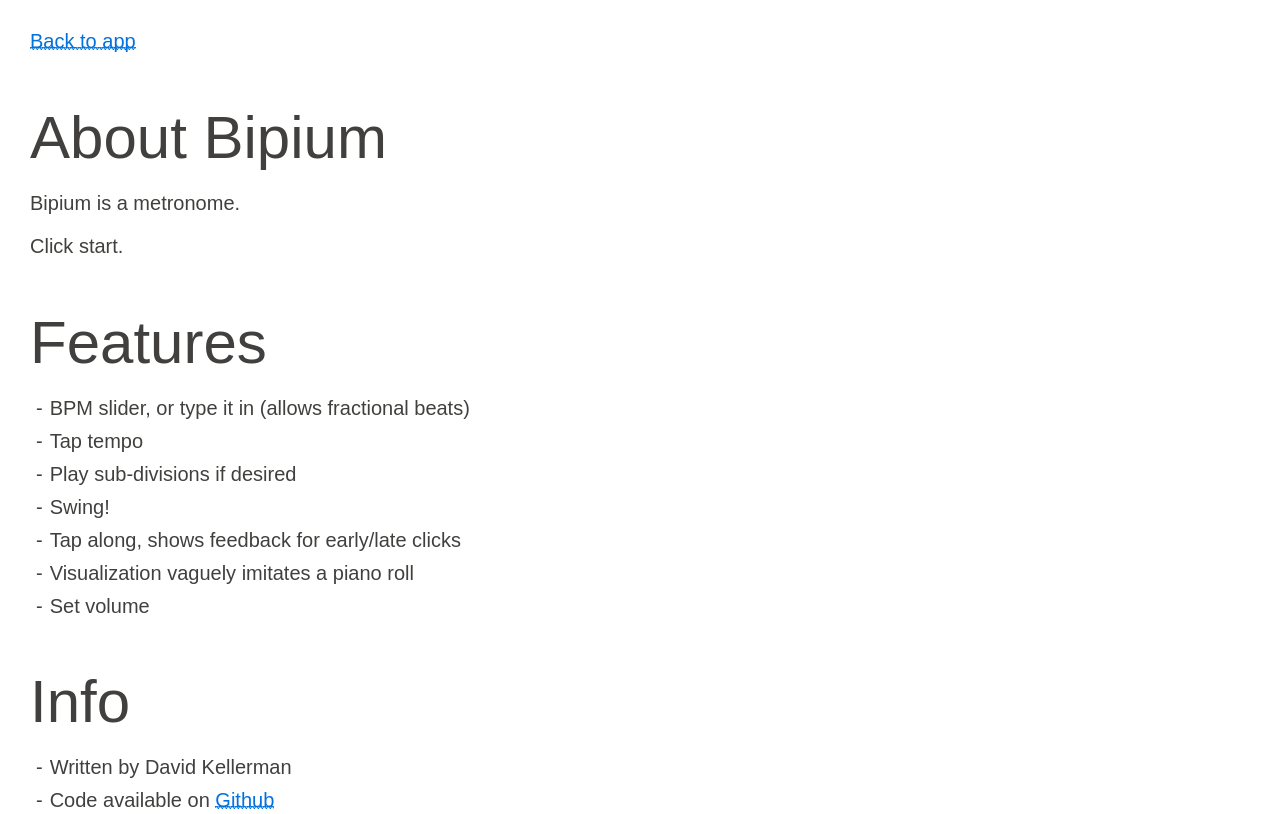
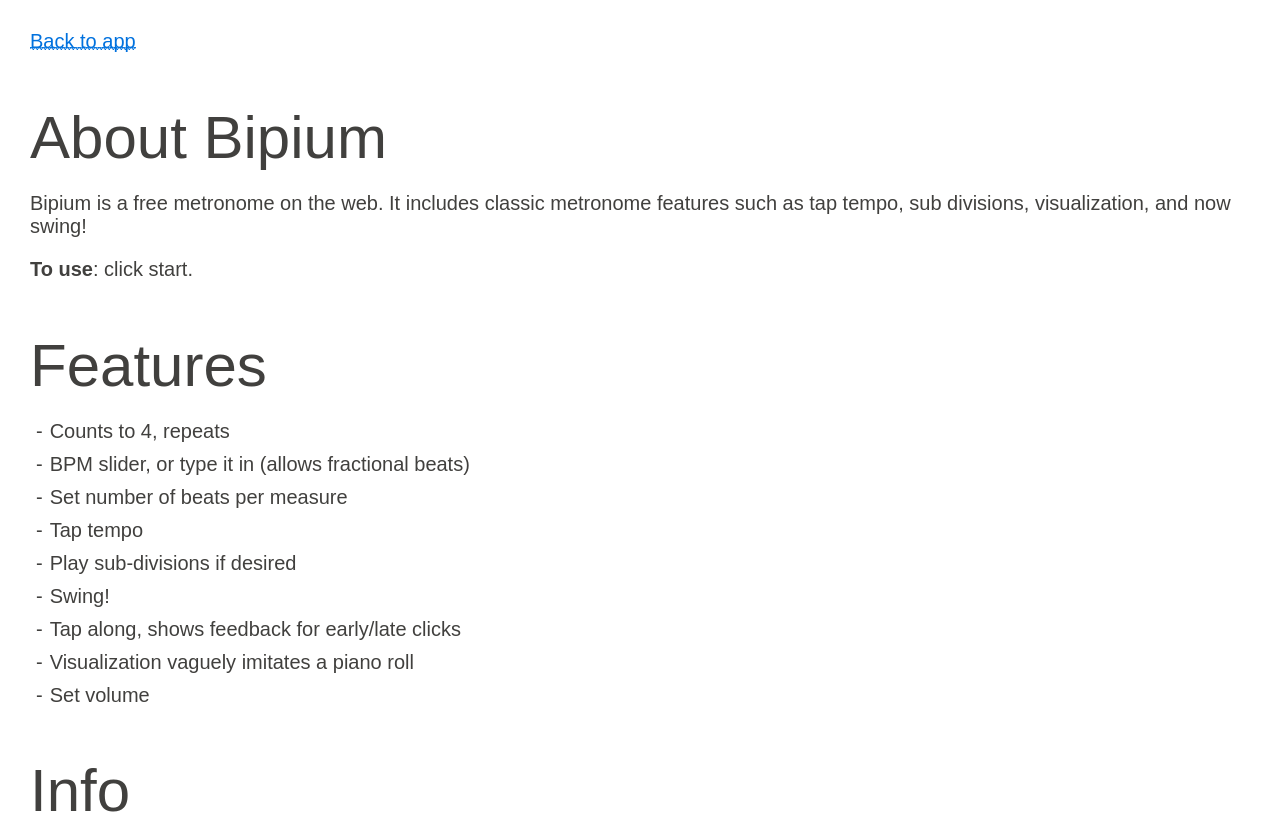
Before and after one commit to dkellerman/bipium, a React (Create React App) app: page /about in a window 1280 px wide. Shown: the top 814 px of the page. Built offline with nearby package versions, Linux system fonts and the light colour scheme; a web font is replaced by a local one.

Commit message:
misc UI cleanup

```diff
--- a/public/index.html
+++ b/public/index.html
@@ -7,6 +7,12 @@
       name="viewport"
       content="width=device-width, initial-scale=1, minimum-scale=1, maximum-scale=1, user-scalable=no"
     />
+    <meta
+      name="description"
+      content="Bipium is a free metronome on the web. It includes classic metronome features
+    such as tap tempo, sub divisions, visualization, and now swing!"
+    />
+
     <!--
       Notice the use of %PUBLIC_URL% in the tags above.
       It will be replaced with the URL of the `public` folder during the build.
--- a/src/About.jsx
+++ b/src/About.jsx
@@ -4,12 +4,15 @@ import { AboutPage } from './App.styles';
 
 const ABOUT = `
 ## About Bipium
-Bipium is a metronome.
+Bipium is a free metronome on the web. It includes classic metronome features
+such as tap tempo, sub divisions, visualization, and now swing!
 
-Click start.
+__To use__: click start.
 
 ## Features
+- Counts to 4, repeats
 - BPM slider, or type it in (allows fractional beats)
+- Set number of beats per measure
 - Tap tempo
 - Play sub-divisions if desired
 - Swing!
--- a/src/App.jsx
+++ b/src/App.jsx
@@ -221,7 +221,7 @@ function App() {
 
             <li>
               <SoundPack>
-                <label>Sound Pack:</label>{' '}
+                <label>Sounds:</label>{' '}
                 <select value={soundPack} onChange={e => setSoundPack(e.target.value)}>
                   {Object.keys(SOUND_PACKS).map((key, idx) => (
                     <option key={`sp-${idx + 1}`} value={key}>
@@ -270,7 +270,9 @@ function App() {
 
             {process.env.REACT_APP_VERCEL_GIT_COMMIT_SHA && (
               <li>
-                <small>Build: {process.env.REACT_APP_VERCEL_GIT_COMMIT_SHA}</small>
+                <small>
+                  Build: {(process.env.REACT_APP_VERCEL_GIT_COMMIT_SHA || '').substring(5)}
+                </small>
               </li>
             )}
           </ul>
@@ -330,7 +332,7 @@ function App() {
                   setSwing(int(val));
                 }}
                 disabled={!canSwing}
-                ticks={[0, 33]}
+                ticks={[0, 33, 50]}
               />
               <StepButtons val={swing} setter={setSwing} min={0} max={99} disabled={!canSwing} />
             </SwingField>
--- a/src/App.styles.js
+++ b/src/App.styles.js
@@ -104,6 +104,9 @@ export const Nav = styled.nav`
     color: ${green};
     font-weight: bold;
     font-variant: small-caps;
+    span:not(.bipium) {
+      filter: brightness(1.3);
+    }
   }
 
   @media only screen and (max-height: ${condensedHeight}) {
@@ -237,6 +240,11 @@ export const SideBar = styled.aside`
       ${Divider} {
         margin: 40px 0 20px 0;
       }
+
+      a {
+        margin-bottom: 8px;
+        display: inline-block;
+      }
     }
   }
 `;
@@ -298,6 +306,7 @@ export const ButtonAsLink = styled.button`
     box-shadow: none;
     padding: 0;
     margin: 13px 0 0 0;
+    border-bottom: 1px dotted ${gray};
   }
 `;
 
--- a/src/NavBar.jsx
+++ b/src/NavBar.jsx
@@ -4,7 +4,14 @@ export const NavBar = () => {
   return (
     <Nav className="split-nav">
       <h3>
-        <a href="/about">Bipium</a>
+        <a href="/about">
+          <span className="bipium">B</span>
+          <span>i</span>
+          <span className="bipium">p</span>
+          <span>i</span>
+          <span>u</span>
+          <span className="bipium">m</span>
+        </a>
       </h3>
     </Nav>
   );
```
